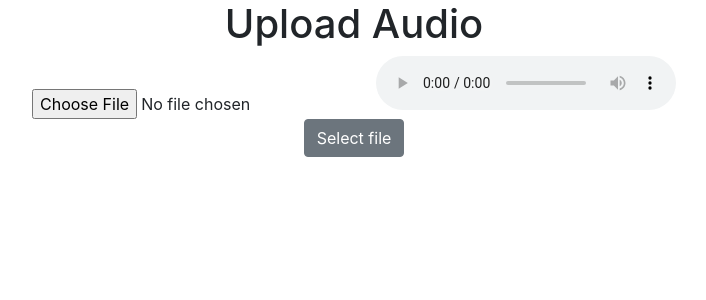
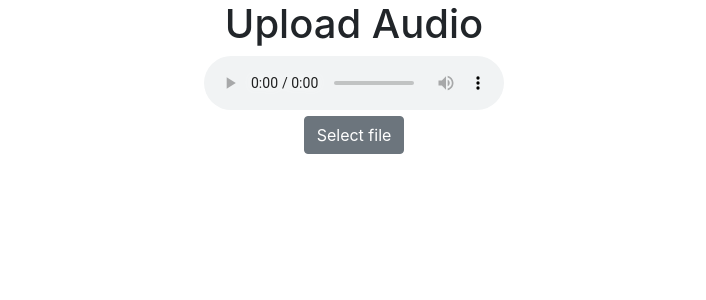
Before and after one commit to Abhay-45/Speak-Easy, a React (Create React App) app in the folder frontend/: page / in a window 1280 px wide. Shown: the top 300 px of the page, without its empty margins (286-992 px from the left). Built offline with nearby package versions, Linux system fonts and the light colour scheme.

Commit message:
audio-player working

```diff
--- a/frontend/src/components/uploadAudioPage.js
+++ b/frontend/src/components/uploadAudioPage.js
@@ -1,7 +1,6 @@
 import React from 'react';
 import ReactAudioPlayer from 'react-audio-player';
 import { Button } from "reactstrap";
-import PropTypes from "prop-types";
 
 function UploadAudioPage() {
     const [file, setFile] = React.useState(null)
@@ -14,14 +13,14 @@ function UploadAudioPage() {
         let inputFile = e.target.files[0];
 
         fileReader.onloadend = (e) => {
-            window.sessionStorage.setItem("input_audio", e.target.result.substr(23));
+            window.sessionStorage.setItem("input_audio", e.target.result.substr());
+            console.log(e.target.result)
             setFile(inputFile);
             setAudioPreviewUrl(fileReader.result);
 
         };
-        if (file) {
-            fileReader.readAsDataURL(file);
-
+        if (inputFile) {
+            fileReader.readAsDataURL(inputFile);
         }
     }
 
@@ -39,16 +38,9 @@ function UploadAudioPage() {
     return (
         <div className='fileinput text-center'>
             <h1>Upload Audio</h1>
-            <input type="file" onChange={handleFileChange} ref={fileInput} />
-            <ReactAudioPlayer src={audioPreviewUrl} autoPlay controls />
-            <div
-                className={
-                    "fileinput-new thumbnail img-raised"
-                }
-            >
+            <input type="file" onChange={handleFileChange} ref={fileInput} style={{ display: 'none' }}/>
+            <ReactAudioPlayer src={audioPreviewUrl} autoPlay={false} controls />
 
-
-            </div>
             <div>
                 {file === null ? (
                     <Button className="btn-round" color="secondary" onClick={handleClick}>
```
